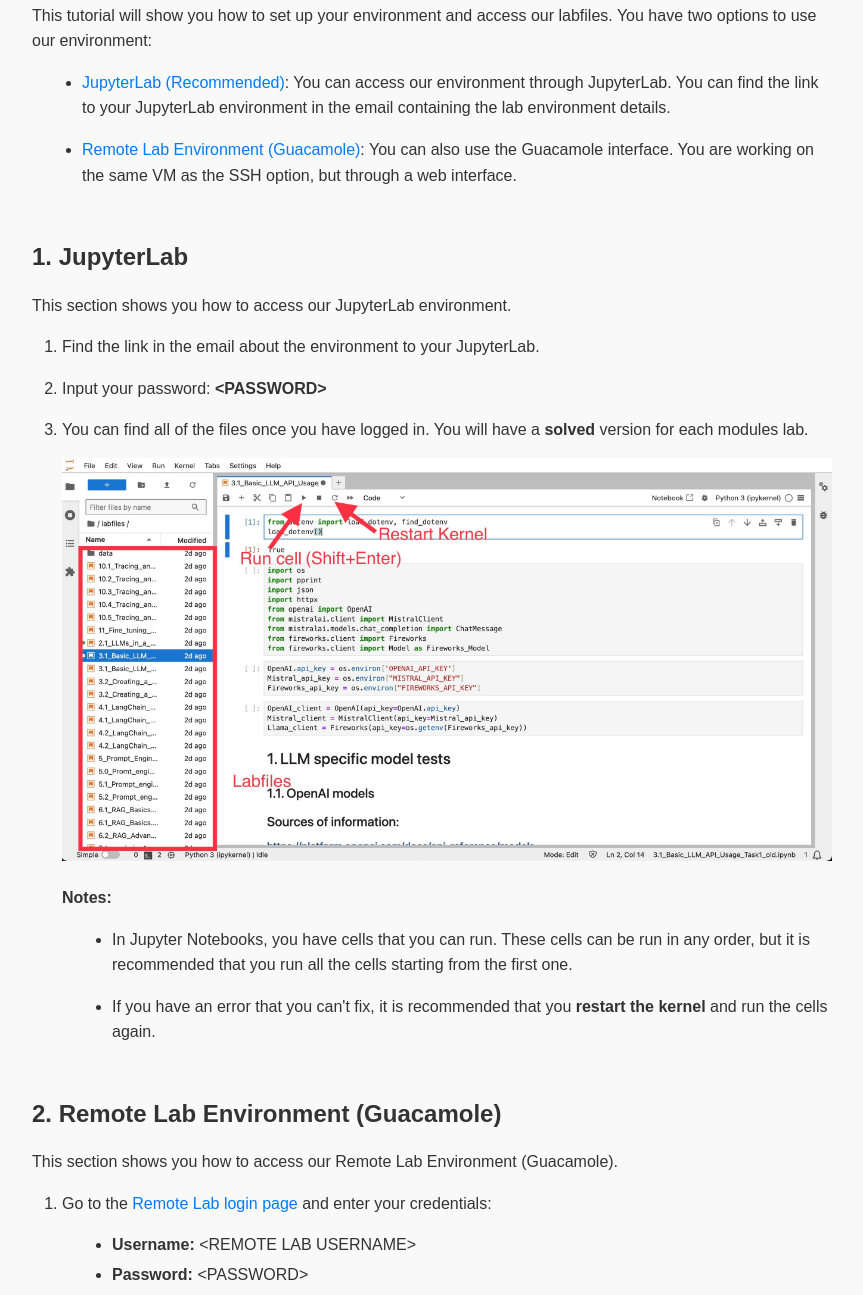
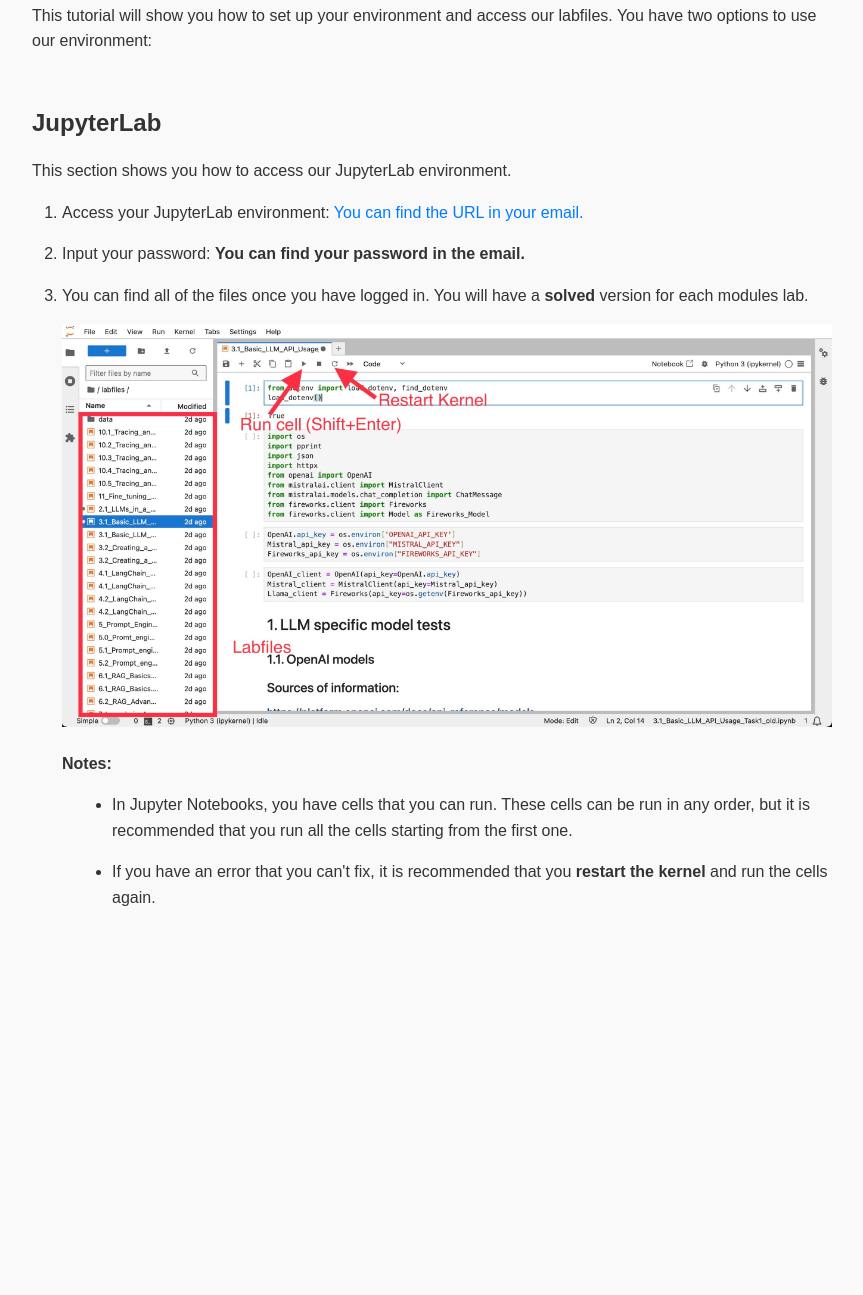
Before and after one commit to ComponentSoftTeam/AI-434-guide, a plain HTML site: page index.html in a window 1280 px wide. Shown: the part 106-1401 px from the top of the page, without its empty margins (208-1071 px from the left). After the commit the page ends 1053 px from the top, so only its background shows below. Drawn offline with Linux system fonts and the light colour scheme.

Commit message:
feat: Deleted Guacamole and added the jupyter link

```diff
--- a/index.html
+++ b/index.html
@@ -9,40 +9,17 @@
 </head>
 
 <body>
-    <script>
-        let addr = new URL(window.location.href);
-        let port = addr.searchParams.get("port") ?? "&lt;PORT&gt;";
-        let domain = addr.searchParams.get("domain") ?? "&lt;DOMAIN&gt;";
-        let guacamole_name = addr.searchParams.get("guacamole_name") ?? "&lt;REMOTE LAB USERNAME&gt;";
-        let pass = addr.searchParams.get("pass") ?? "&lt;PASSWORD&gt;";
-
-
-        function copyToClipboard(elementID) {
-            const code = document.getElementById(elementID).innerText;
-            navigator.clipboard.writeText(code);
-        }
-    </script>
-
     <h1>AI-434 Environment Guide</h1>
     <p>This tutorial will show you how to set up your environment and access our labfiles. You have two options to use our environment:</p>
-    <ul>
+
+    <h2 id="jupyter">JupyterLab</h2>
+    <p>This section shows you how to access our JupyterLab environment.</p>
+    <ol>
         <li>
-            <p><a href="#jupyter">JupyterLab (Recommended)</a>: You can access our environment through JupyterLab. You can find the link to your JupyterLab environment in the email containing the lab environment details.</p>
+            <p>Access your JupyterLab environment: <a id="jupyterLink"></a></p>
         </li>
         <li>
-            <p><a href="#lab">Remote Lab Environment (Guacamole)</a>: You can also use the Guacamole interface. You are working on the same VM as the SSH option, but through a web interface.</p>
-        </li>
-    </ul>
-
-    <h2 id="jupyter">1. JupyterLab</h2>
-    <p>This section shows you how to access our JupyterLab environment.</p>
-
-    <ol>
-        <li>
-            <p>Find the link in the email about the environment to your JupyterLab.</p>
-        </li>
-        <li>
-            <p>Input your password: <b><script>document.write(pass);</script></b></p>
+            <p>Input your password: <b id="passwordField"></b></p>
         </li>
         <li>
             <p>You can find all of the files once you have logged in. You will have a <b>solved</b> version for each modules lab.</p>
@@ -63,24 +40,28 @@
         </p>
     </ol>
 
+    <script>
+        document.addEventListener('DOMContentLoaded', () => {
+            let addr = new URL(window.location.href);
+            let pass = addr.searchParams.get("pass");
+            let port = addr.searchParams.get("port");
+            let domain = addr.searchParams.get("domain");
 
+            if (pass) {
+                document.getElementById('passwordField').innerText = pass;
+            } else {
+                document.getElementById('passwordField').innerText = "You can find your password in the email.";
+            }
 
-    <h2 id="lab">2. Remote Lab Environment (Guacamole)</h2>
-    <p>This section shows you how to access our Remote Lab Environment (Guacamole).</p>
-    <ol>
-        <li>
-            <p>Go to the <a href="https://rlab-eu.componentsoft.io/">Remote Lab login page</a> and enter your credentials:</p>
-            <ul>
-                <li><b>Username:</b> <script>document.write(guacamole_name);</script></li>
-                <li><b>Password:</b> <script>document.write(pass);</script></li>
-            </ul>
-        </li>
-        <img src="img/guacamole_login.png" alt="Guacamole login">
-        <li>
-            <p>Open the <b>tunnel</b> and <b>lab_machine</b> terminals. The <b>lab_machine</b> will be your terminal that you can use.</p>
-        </li>
-        <img src="img/terminal.png" alt="Terminals">
-    </ol>
+            if (port && domain) {
+                let jupyter_path = `https://${domain}/${port}`;
+                document.getElementById('jupyterLink').href = jupyter_path;
+                document.getElementById('jupyterLink').innerText = 'Link to Jupyter';
+            } else {
+                document.getElementById('jupyterLink').innerText = 'You can find the URL in your email.';
+            }
+        });
+    </script>
 
 </body>
 </html>
```
